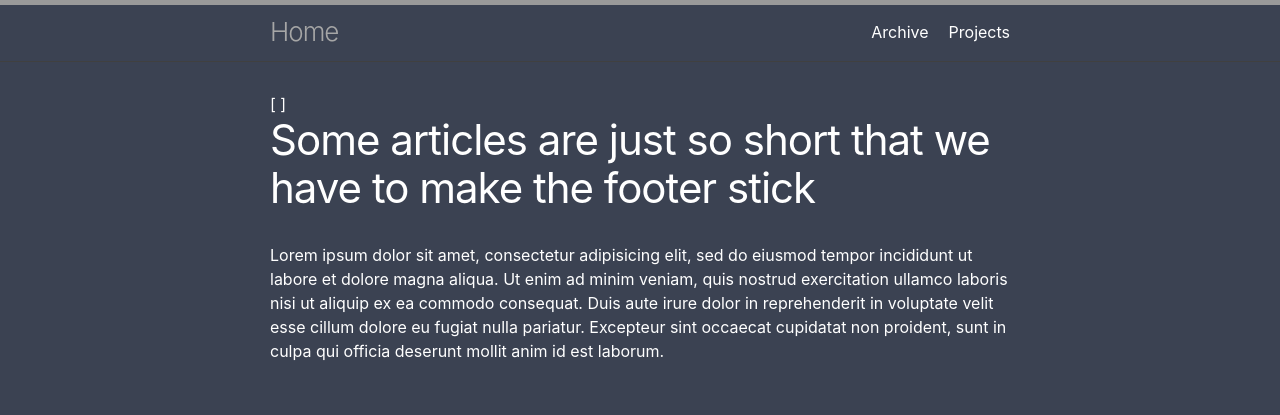
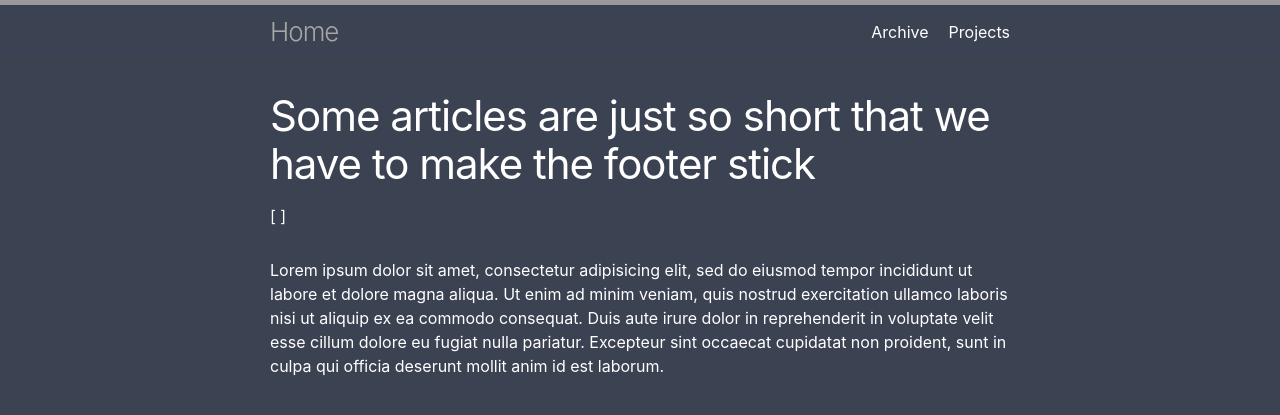
Before and after one commit to kw-ch/kw-ch.github.io, a Jekyll site: the page built from unused/2016-05-19-super-short-article.md, in a window 1280 px wide. Shown: the top 415 px of the page. Built offline with Jekyll 4.4.1, drawn with Linux system fonts in a browser that asks for light colours.

Commit message:
tag fix again again

```diff
--- a/_layouts/post.html
+++ b/_layouts/post.html
@@ -4,13 +4,13 @@ layout: default
 <article class="post h-entry" itemscope itemtype="http://schema.org/BlogPosting">
 
   <header class="post-header">
+    <h1 class="post-title p-name" itemprop="name headline">{{ page.title | escape }}</h1>
     <span>[
       {% for tag in page.tags %}
         {% capture tag_name %}{{ tag }}{% endcapture %}
         <a href="/tag/{{ tag_name }}"><code class="highligher-rouge"><nobr>{{     tag_name }}</nobr></code>&nbsp;</a>
       {% endfor %}
     ]</span>
-    <h1 class="post-title p-name" itemprop="name headline">{{ page.title | escape }}</h1>
     <p class="post-meta">
       {%- assign date_format = site.minima.date_format | default: "%b. %d, %Y" -%}
       <time class="dt-published" datetime="{{ page.date | date_to_string }}" itemprop="datePublished">
```
